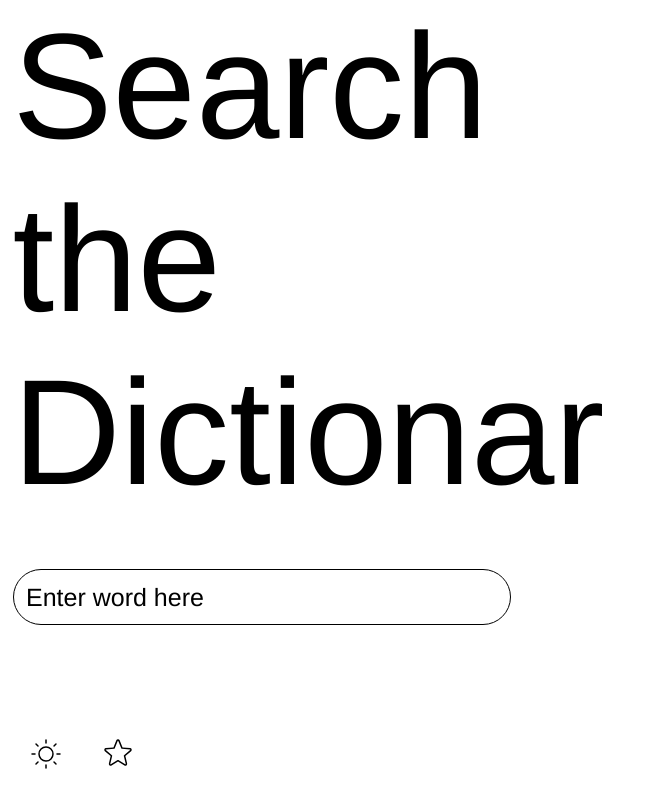
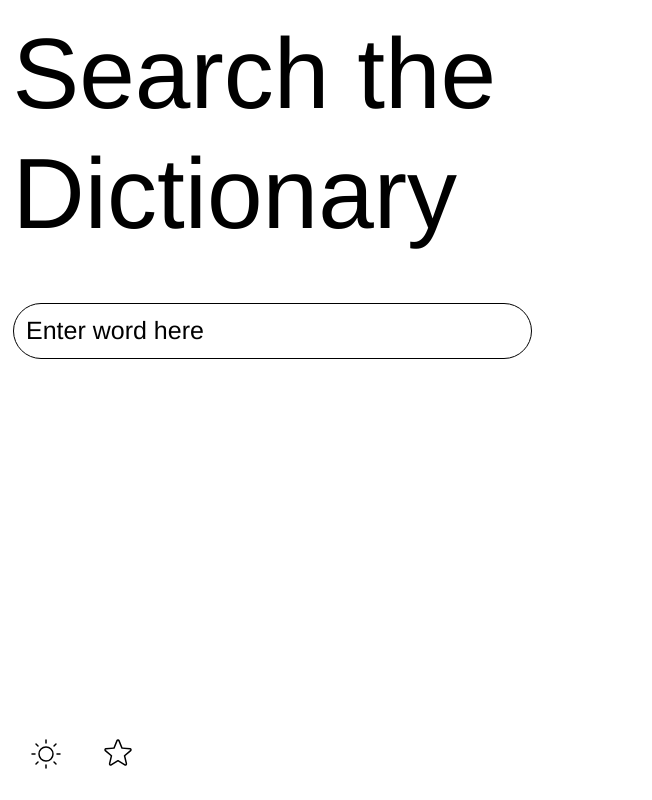
Before and after one commit to NathanaelBlackbourn/ordbok-app, a React (Vite) app: page / in a window 1280 px wide. Shown: the whole page, without its empty margins (0-652 px from the left). Built offline with nearby package versions, Linux system fonts and the light colour scheme.

Commit message:
Align elements vertically

```diff
--- a/src/App.module.scss
+++ b/src/App.module.scss
@@ -1,18 +1,15 @@
-@mixin container {
-    width: 100%;
+.container {
+    display: grid;
+    grid-template-columns: 1fr;
+    gap: 1rem;
 
-    overflow-y: scroll;
+    padding: 0.5rem;
 
     @media (min-width: 768px) {
-        width: 47%;
-        height: 100%;
+        grid-template-columns: 1fr 1fr;
     }
 }
 
-.left {
-    @include container;
+.section {
+    overflow-y: scroll;
 }
-
-.right {
-    @include container;
-}
--- a/src/App.tsx
+++ b/src/App.tsx
@@ -24,12 +24,12 @@ function App() {
     }, []);
 
     return (
-        <>
-            <div className={styles.left}>
+        <div className={styles.container}>
+            <div className={styles.section}>
                 <Heading />
                 <SearchBar handleSearch={handleSearch} />
             </div>
-            <div className={styles.right}>
+            <div className={styles.section}>
                 {showFavorites ? (
                     <Favorites handleSearch={handleSearch} />
                 ) : (
@@ -37,7 +37,7 @@ function App() {
                 )}
             </div>
             <ButtonPanel setShowFavorites={setShowFavorites} />
-        </>
+        </div>
     );
 }
 
--- a/src/components/Heading/Heading.module.scss
+++ b/src/components/Heading/Heading.module.scss
@@ -1,4 +1,5 @@
 .heading {
-    font-size: clamp(4rem, 10rem, 6rem);
     margin: 0 0 2rem 0;
+    font-size: var(--header-size);
+    line-height: var(--line-height);
 }
--- a/src/components/Heading/Heading.tsx
+++ b/src/components/Heading/Heading.tsx
@@ -1,7 +1,13 @@
 import styles from './Heading.module.scss';
 
 const Heading = () => {
-    return <h1 className={styles.heading}>Search the Dictionary</h1>;
+    return (
+        <h1 className={styles.heading}>
+            <span className={styles.heading}>Search </span>
+            <span className={styles.heading}>the </span>
+            <span className={styles.heading}>Dictionary</span>
+        </h1>
+    );
 };
 
 export default Heading;
--- a/src/components/Result/Result.module.scss
+++ b/src/components/Result/Result.module.scss
@@ -1,21 +1,17 @@
-.header {
+.headerRow {
     display: flex;
     gap: 0.5rem;
+    align-items: end;
+    height: var(--header-size);
+    margin: var(--row-spacing);
 }
 
 .word {
     font-size: 2rem;
-    line-height: 6rem;
-}
-
-.pronunciation {
-    display: flex;
-    gap: 0.5rem;
 }
 
 .phonetic {
     font-size: 1.5rem;
-    line-height: 4rem;
     margin: 0 0 0 0;
 }
 
--- a/src/components/Result/Result.tsx
+++ b/src/components/Result/Result.tsx
@@ -28,15 +28,17 @@ const Results = ({ result }: Props) => {
 
     return (
         <div data-testid="result">
-            <div className={styles.header}>
+            <div className={styles.headerRow}>
                 <h2 className={styles.word}>{result.word}</h2>
                 <AddFavorite word={result.word} />
             </div>
-            <div className={styles.pronunciation}>
+            <div className={styles.headerRow}>
                 {phonetic && <h3 className={styles.phonetic}>{phonetic}</h3>}
                 {!!audio && <AudioButton audio={audio} />}
             </div>
-            <h3>Definitions</h3>
+            <div className={styles.headerRow}>
+                <h3>Definitions</h3>
+            </div>
             <ul className={styles.meaningList}>
                 {result?.meanings &&
                     result.meanings.map((meaning, i) => (
--- a/src/index.scss
+++ b/src/index.scss
@@ -9,6 +9,15 @@
     &.dark {
         --primary-color: white;
         --background-color: black;
+    }
+
+    --header-size: 4rem;
+    --row-spacing: calc(0.075 * var(--header-size)) 0;
+    --line-height: 1.2;
+
+    @media (min-width: 1400px) {
+        --header-size: 6rem;
+        --row-spacing: calc(0.075 * var(--header-size)) 0;
     }
 }
 
@@ -29,20 +38,6 @@ body {
     margin: 0 0 0 0;
 }
 
-#root {
-    display: flex;
-    justify-content: space-between;
-    flex-direction: column;
-
-    padding: 0 0.5rem;
-
-    @media (min-width: 768px) {
-        flex-direction: row;
-
-        height: 100vh;
-    }
-}
-
 // Global resets
 
 button {
@@ -59,8 +54,10 @@ ul {
 // Global styles
 
 h2 {
+    display: inline-block;
     font-size: 2rem;
-    line-height: 6rem;
+    height: fit-content;
+    margin: 0 0 0 0;
 }
 
 h3 {
```
Also changed, not shown: src/hooks/useLineHeight.ts (added, +33 -0 lines), 1 other file (tests, documents, lock files or other folders).
